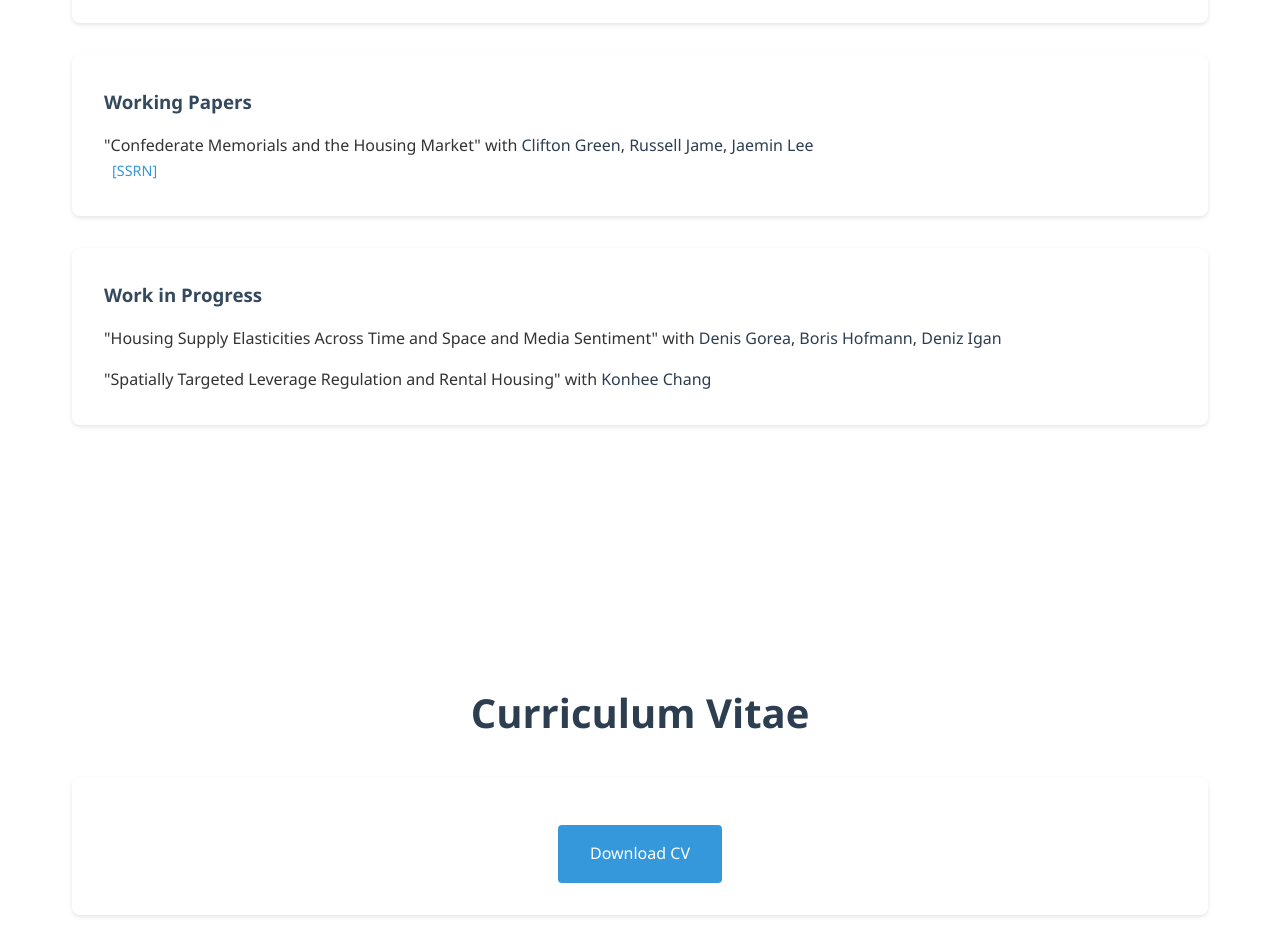
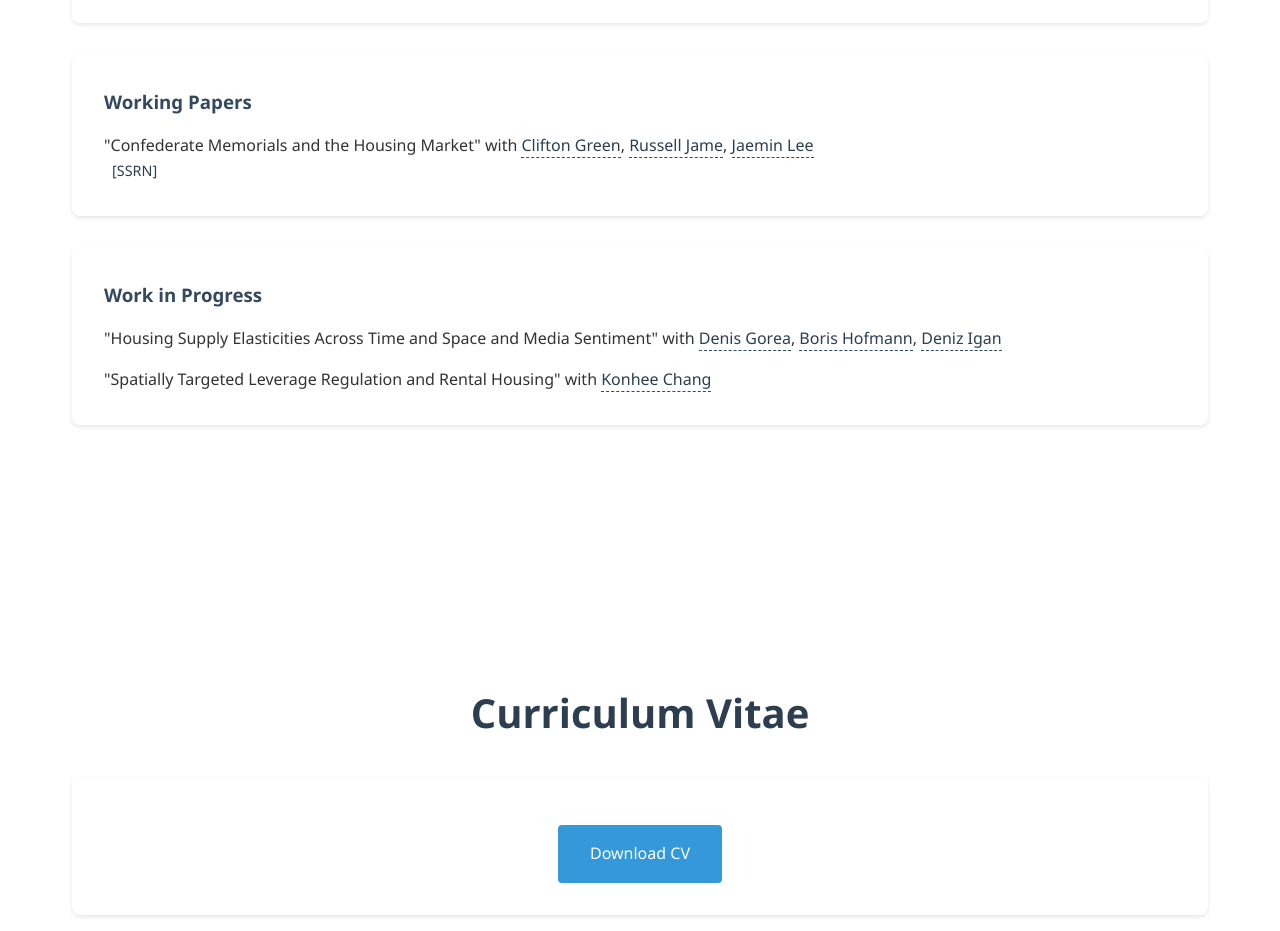
Before and after one commit to jaeyeon-lee12/jaeyeon-lee12.github.io, a plain HTML site: page index.html in a window 1280 px wide. Shown: the part 1300-2231 px from the top of the page. Drawn offline with Linux system fonts and the light colour scheme.

Commit message:
style change

```diff
--- a/index.html
+++ b/index.html
@@ -150,6 +150,36 @@
             color: #3498db !important;
             margin-left: 0.5rem;
         }
+
+            /* Style specifically for coauthor links */
+    .coauthor-link {
+        color: #34495e;  /* darker blue-grey */
+        text-decoration: none;
+        border-bottom: 1px dashed #34495e;
+        transition: all 0.3s ease;
+        padding-bottom: 1px;
+    }
+
+    .coauthor-link:hover {
+        color: #3498db;  /* lighter blue */
+        border-bottom: 1px solid #3498db;
+    }
+
+    /* Style for paper links (like SSRN) */
+    .paper-link {
+        color: #3498db;
+        text-decoration: none;
+        font-size: 0.9em;
+        margin-left: 0.5rem;
+        font-weight: 500;
+    }
+
+    .paper-link:hover {
+        color: #2980b9;
+    }
+
+
+
     </style>
 </head>
 <body>
@@ -193,23 +223,23 @@
             <div class="research-item">
                 <h3>Working Papers</h3>
                 <p>"Confederate Memorials and the Housing Market" with
-                    <a href="https://sites.google.com/view/tcliftongreen" target="_blank">Clifton Green</a>,
-                    <a href="https://russelljame.com" target="_blank">Russell Jame</a>,
-                    <a href="https://myweb.cuhk.edu.cn/leejaemin" target="_blank">Jaemin Lee</a>
+                    <a href="https://sites.google.com/view/tcliftongreen" target="_blank" class="coauthor-link">Clifton Green</a>,
+                    <a href="https://russelljame.com" target="_blank" class="coauthor-link">Russell Jame</a>,
+                    <a href="https://myweb.cuhk.edu.cn/leejaemin" target="_blank" class="coauthor-link">Jaemin Lee</a>
                     <br>
-                    <a href="https://papers.ssrn.com/sol3/papers.cfm?abstract_id=4022721" target="_blank" style="color: #3498db; text-decoration: none; font-size: 0.9em;">[SSRN]</a>
+                    <a href="https://papers.ssrn.com/sol3/papers.cfm?abstract_id=4022721" target="_blank" class="paper-link">[SSRN]</a>
                 </p>
             </div>
 
             <div class="research-item">
                 <h3>Work in Progress</h3>
                 <p>"Housing Supply Elasticities Across Time and Space and Media Sentiment" with
-                    <a href="https://sites.google.com/site/goreadenis/" target="_blank">Denis Gorea</a>,
-                    <a href="https://www.bis.org/author/boris_hofmann.htm" target="_blank">Boris Hofmann</a>,
-                    <a href="https://www.bis.org/author/deniz_igan.htm" target="_blank">Deniz Igan</a>
+                    <a href="https://sites.google.com/site/goreadenis/" target="_blank" class="coauthor-link">Denis Gorea</a>,
+                    <a href="https://www.bis.org/author/boris_hofmann.htm" target="_blank" class="coauthor-link">Boris Hofmann</a>,
+                    <a href="https://www.bis.org/author/deniz_igan.htm" target="_blank" class="coauthor-link">Deniz Igan</a>
                 </p>
                 <p style="margin-top: 1rem;">"Spatially Targeted Leverage Regulation and Rental Housing" with
-                    <a href="https://konhee.github.io" target="_blank">Konhee Chang</a>
+                    <a href="https://konhee.github.io" target="_blank" class="coauthor-link">Konhee Chang</a>
                 </p>
             </div>
         </div>
```
